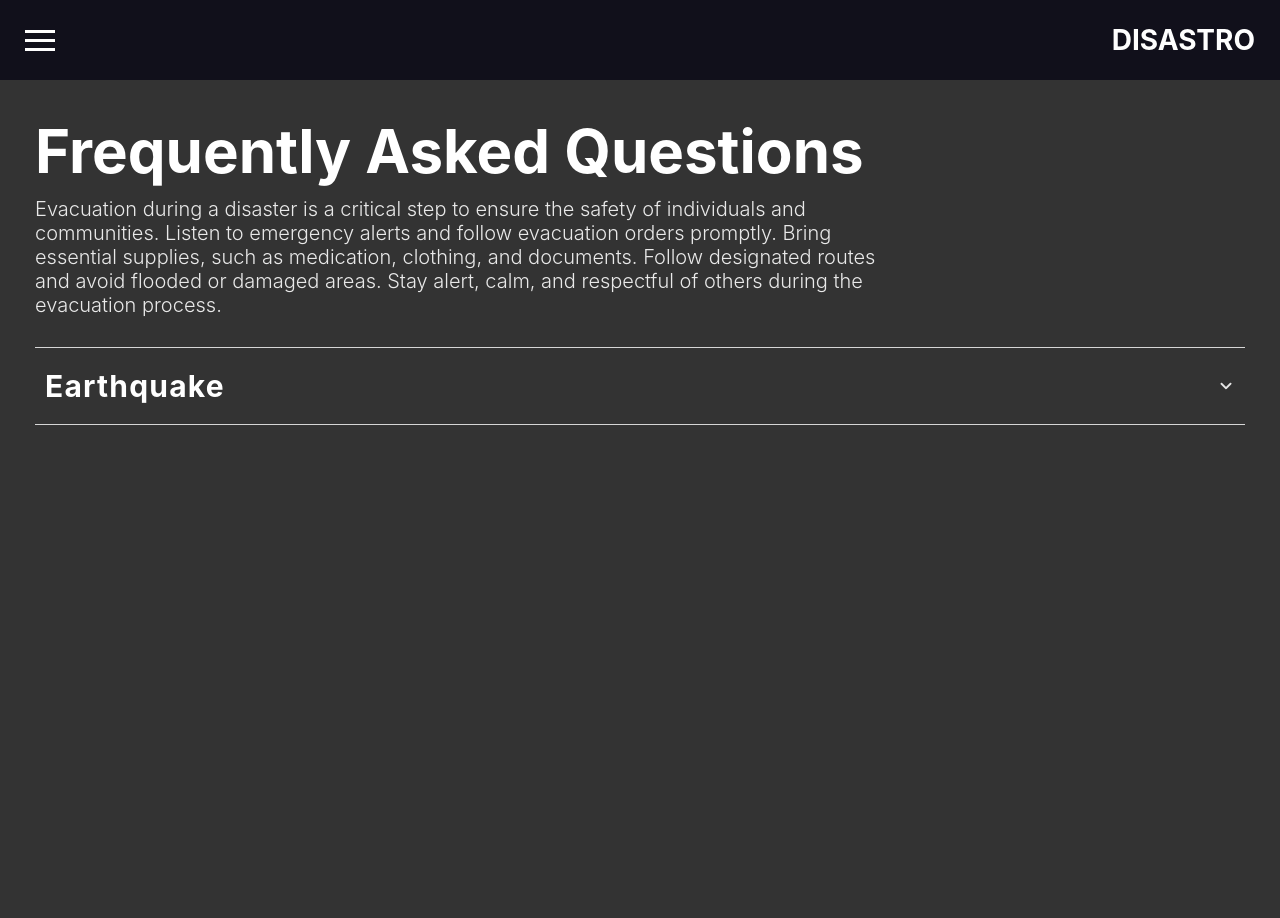
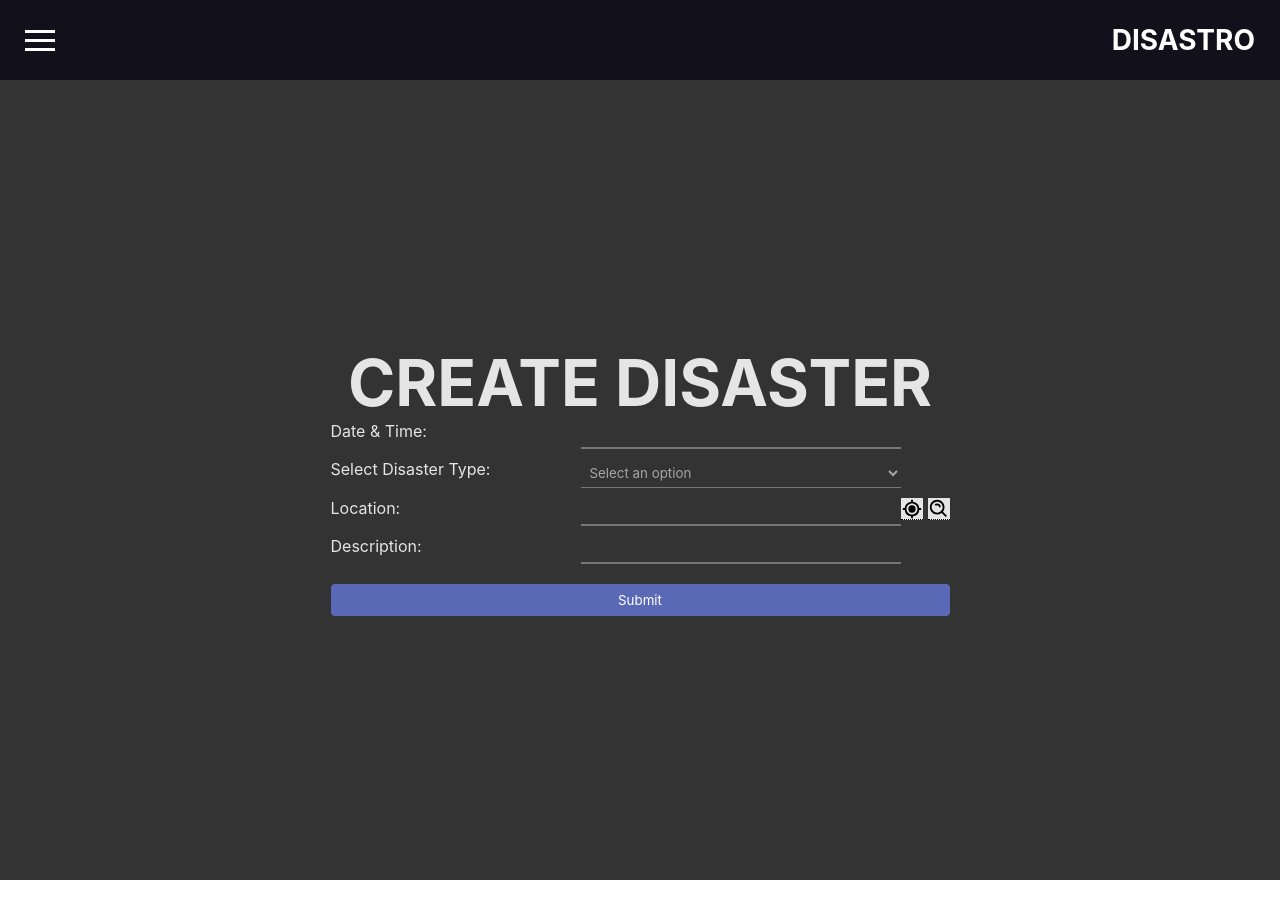
Before and after one commit to KaalaAadmi/ASE-Disaster, a React (Create React App) app: page /create-disaster in a window 1280 px wide. Shown: the top 918 px of the page. After the commit the page ends 880 px from the top, so only its background shows below. Built offline with nearby package versions, Linux system fonts and the light colour scheme.

Commit message:
Create Disaster and Navbar Links

```diff
--- a/src/App.js
+++ b/src/App.js
@@ -9,6 +9,7 @@ import Home from "./components/Home";
 import LoginScreen from './screens/LoginScreen/LoginScreen';
 import DisasterResponse from "./components/DisasterResponse";
 import ReportDisaster from './screens/ReportDisaster/ReportDisaster';
+import CreateDisaster from './screens/CreateDisaster/CreateDisaster';
 
 
 function App() {
@@ -19,7 +20,7 @@ function App() {
   return (
     <div>
       <Navbar />
-      <FAQ />
+      {/* <FAQ /> */}
       {/* <Maps
         latitude={location.latitude}
         longitude={location.longitude}
@@ -43,6 +44,8 @@ function App() {
           />
           <Route path="/login" element={<LoginScreen />} />
           <Route path='/report-disaster' element={<ReportDisaster/>}/>
+          <Route path='/faq' element={<FAQ/>}/>
+          <Route path='/create-disaster' element={<CreateDisaster/>}/>
         </Routes>
       </div>
     </div>
--- a/src/components/Navbar.js
+++ b/src/components/Navbar.js
@@ -8,13 +8,13 @@ export default function Navbar() {
     let navBar = document.querySelector(".nav-bar");
     let cross1 = document.querySelector(".cross");
 
-    hamburger.onclick = function() {
+    hamburger.onclick = function () {
       navBar.classList.toggle("active");
       cross1.classList.toggle("hide");
       hamburger.classList.toggle('hide');
     };
 
-    cross1.onclick = function() {
+    cross1.onclick = function () {
       navBar.classList.toggle("active");
       cross1.classList.toggle("hide");
       hamburger.classList.toggle('hide');
@@ -22,7 +22,7 @@ export default function Navbar() {
   };
 
 
-
+  const isLoggedIn = true;
   return (
     <header>
       <div className="logo">DISASTRO</div>
@@ -35,34 +35,44 @@ export default function Navbar() {
       <nav className="nav-bar">
         <ul>
           <li>
-            <a href="">Login</a>
+            <Link to="/">Home</Link>
           </li>
           <li>
-            <a href="" className="active">
-              Map
-            </a>
+            <Link to="/login">Login</Link>
           </li>
           <li>
-            <a href="">Bulletin</a>
+            <Link to="/maps">
+              Map
+            </Link>
+
           </li>
           <li>
-            <a href="">FAQ</a>
+            <Link to="/">
+              Bulletin
+            </Link>
+
           </li>
           <li>
-            <a href="">Report Disaster</a>
+            <Link to="/faq">FAQ</Link>
           </li>
           <li>
-            <a href="">View Reports</a>
+            <Link to="/report-disaster">Report Disaster</Link>
           </li>
           <li>
-            <a href="">Message HQ</a>
+            <Link to="">View Reports</Link>
           </li>
+          {isLoggedIn&& <li>
+            <Link to="/">Message HQ</Link>
+          </li>}
           <li>
-            <a href="">Disaster Information</a>
+            <Link to="/">Disaster Information</Link>
           </li>
-          <li>
-            <a href="">Send Resources</a>
-          </li>
+          {isLoggedIn && <li>
+            <Link to="/">Send Resources</Link>
+          </li>}
+          {isLoggedIn && <li>
+            <Link to="/create-disaster">Create Disaster</Link>
+          </li>}
         </ul>
       </nav>
     </header>
--- /dev/null
+++ b/src/screens/CreateDisaster/CreateDisaster.css
@@ -0,0 +1,51 @@
+.searchLoc {
+position: relative;
+display: inline-block;
+border-bottom: 1px dotted black; /* If you want dots under the hoverable text */
+}
+
+  /* Tooltip text */
+.searchLoc .tooltip2 {
+visibility: hidden;
+width: 120px;
+background-color: black;
+color: #fff;
+text-align: center;
+padding: 5px 0;
+border-radius: 6px;
+
+/* Position the tooltip text - see examples below! */
+position: absolute;
+z-index: 1;
+}
+
+/* Show the tooltip text when you mouse over the tooltip container */
+.searchLoc:hover .tooltip2 {
+visibility: visible;
+}
+
+.currentLoc {
+position: relative;
+display: inline-block;
+border-bottom: 1px dotted black; /* If you want dots under the hoverable text */
+}
+
+    /* Tooltip text */
+.currentLoc .tooltip1 {
+visibility: hidden;
+width: 120px;
+background-color: black;
+color: #fff;
+text-align: center;
+padding: 5px 0;
+border-radius: 6px;
+
+/* Position the tooltip text - see examples below! */
+position: absolute;
+z-index: 1;
+}
+
+/* Show the tooltip text when you mouse over the tooltip container */
+.currentLoc:hover .tooltip1 {
+visibility: visible;
+}
--- /dev/null
+++ b/src/screens/CreateDisaster/CreateDisaster.js
@@ -0,0 +1,171 @@
+import React from "react";
+import "./CreateDisaster.css";
+import styled from "styled-components";
+import { BiCurrentLocation, BiSearchAlt } from "react-icons/bi";
+import axios from "axios";
+
+const accessToken = "pk.eyJ1IjoiZ29yYWFhZG1pIiwiYSI6ImNsY3l1eDF4NjAwbGozcm83OXBiZjh4Y2oifQ.oJTDxjpSUZT5CHQOtsjjSQ"
+
+
+function getPosition() {
+  // console.log("Hello World")
+  const address = document.getElementById("location").value;
+
+  axios
+      .get(
+        `https://api.mapbox.com/geocoding/v5/mapbox.places/${address}.json?access_token=${accessToken}`
+      )
+      .then((response) => {
+        if (response.data.features.length > 0) {
+          console.log(response.data.features[0].center[1]);
+          console.log(response.data.features[0].center[0]);
+
+          // document.getElementById('location').value = response.data.features[0].center[1] + ", " + response.data.features[0].center[0];
+        } else {
+          alert("Location Not Found");
+        }
+      })
+      .catch((error) => {
+        console.log(error);
+        alert("Error retrieving data");
+      });
+
+
+}
+
+const Container = styled.div`
+  color: #e5e5e5;
+  display: flex;
+  flex-direction: column;
+  justify-content: space-between;
+  align-items: center;
+`;
+const Title = styled.div`
+  color: #e5e5e5;
+  font-size: 4rem;
+  font-weight: bold;
+  text-transform: uppercase;
+  display: flex;
+  justify-content: center;
+  // align-items:center;
+`;
+const Form = styled.form`
+  display: flex;
+  flex-direction: column;
+  flex-wrap: wrap;
+  justify-content: space-between;
+`;
+
+
+const Label = styled.label`
+  margin-right: 10px;
+  text-align: left;
+  width: 15rem;
+`;
+const Submit = styled.input`
+  background-color: #5a69b5;
+  color: white;
+  padding: 8px 16px;
+  border: none;
+  border-radius: 4px;
+  cursor: pointer;
+  margin-top: 10px;
+`;
+const Input = styled.input`
+  padding: 5px;
+  margin-bottom: 10px;
+  background-color: transparent;
+  outline: none;
+  border-top: 0;
+  border-left: 0;
+  border-right: 0;
+  border-botom: 10px solid violet;
+  width: 20rem;
+  color: #a5a5a5;
+`;
+
+const Select = styled.select`
+  padding: 5px;
+  margin-bottom: 10px;
+  background-color: transparent;
+  outline: none;
+  border-top: 0;
+  border-left: 0;
+  border-right: 0;
+  border-botom: 10px solid violet;
+  width: 20rem;
+  color: "#a5a5a5";
+`;
+
+const Option = styled.option`
+  padding: 5px;
+  margin-bottom: 10px;
+  background-color: transparent;
+  outline: none;
+  border-top: 0;
+  border-left: 0;
+  border-right: 0;
+  border-botom: 10px solid violet;
+  width: 20rem;
+`;
+
+export default function CreateDisaster() {
+  return (
+    <Container>
+      <Title>Create Disaster</Title>
+      <Form>
+        <div style={{ display: "flex", flexDirection: "row", width: "100%" }}>
+          <Label>Date & Time:</Label>
+          <Input type="text" style={{ boxShadow: "none !important" }} />
+        </div>
+        <div style={{ display: "flex", flexDirection: "row", width: "100%" }}>
+          <Label for="disasterType">Select Disaster Type:</Label>
+          <Select
+            id="disasterType"
+            style={{
+              color: "#a5a5a5",
+            }}
+          >
+            <Option disabled selected value="">Select an option</Option>
+            <Option value="fire">Fire</Option>
+            <Option value="earthquake">Earthquake</Option>
+            <Option value="landslide">Landslide</Option>
+            <Option value="other-manmade">Other Manmade</Option>
+            <Option value="other-natural">Other Natural</Option>
+          </Select>
+        </div>
+        <div
+          style={{
+            display: "flex",
+            flexDirection: "row",
+            width: "100%",
+            justifyContent: "space-between",
+          }}
+        >
+          <Label>Location:</Label>
+          <Input id="location" type="text" />
+          <div
+            className = "currentLoc"
+            style={{ height: 22, width: 22, backgroundColor: "#e5e5e5", cursor: 'pointer'}}
+          >
+            <BiCurrentLocation size={22} color="black" />
+            <div className="tooltip1">Find Current Loc</div>
+          </div>
+
+          <div
+            className = "searchLoc"
+            style={{ height: 22, width: 22, backgroundColor: "#e5e5e5", cursor: 'pointer', marginLeft: '5px'}}
+          >
+            <BiSearchAlt size={22} color="black" />
+            <div class="tooltip2">Convert to Lat Long</div>
+          </div>
+        </div>
+        <div style={{ display: "flex", flexDirection: "row", width: "100%" }}>
+          <Label>Description:</Label>
+          <Input type="text" />
+        </div>
+        <Submit type="submit" />
+      </Form>
+    </Container>
+  );
+}
```
Also changed, not shown: 1 other file (tests, documents, lock files or other folders).
